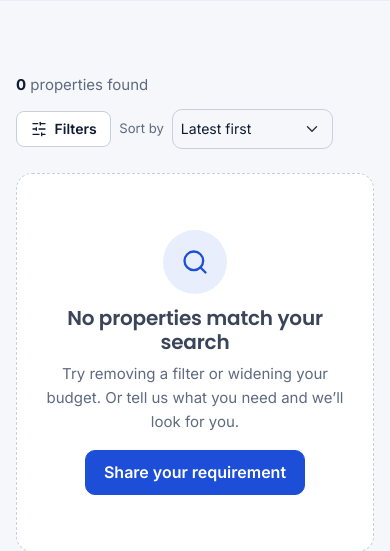
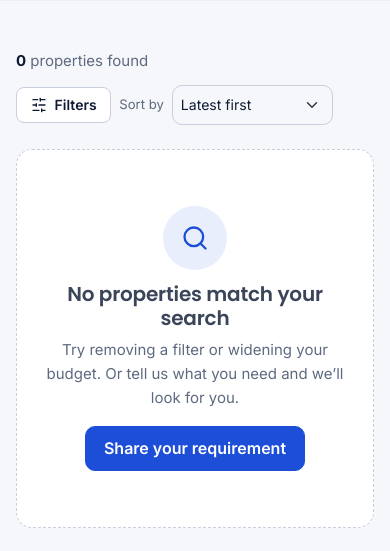
Before and after one commit to Chandanpaswan/hamaramakaan, a Django app: page /buy/ in a window 390 px wide. Shown: the part 196-747 px from the top of the page. Run offline with Django 5.2, Linux system fonts and the light colour scheme; data comes from the database, SQL or seed files in the repository; data that the repository does not hold is empty; some libraries are stand-ins or nearby versions.

Commit message:
Remove empty filter-column gap above results on phones
Co-Authored-By: Claude Opus 5.5 <noreply@anthropic.com>

```diff
--- a/templates/properties/list.html
+++ b/templates/properties/list.html
@@ -21,7 +21,7 @@
 
 <div class="container section-sm">
   <div class="row g-4">
-    <aside class="col-lg-3">
+    <aside class="col-lg-3 mt-0 mt-lg-4">{# on phones the filters live in an off-canvas drawer, so drop the empty column's gutter #}
       <div class="offcanvas-lg offcanvas-start" tabindex="-1" id="filters" aria-labelledby="filtersLabel">
         <div class="offcanvas-header border-bottom">
           <h2 class="offcanvas-title h5 mb-0" id="filtersLabel">Filters</h2>
```
